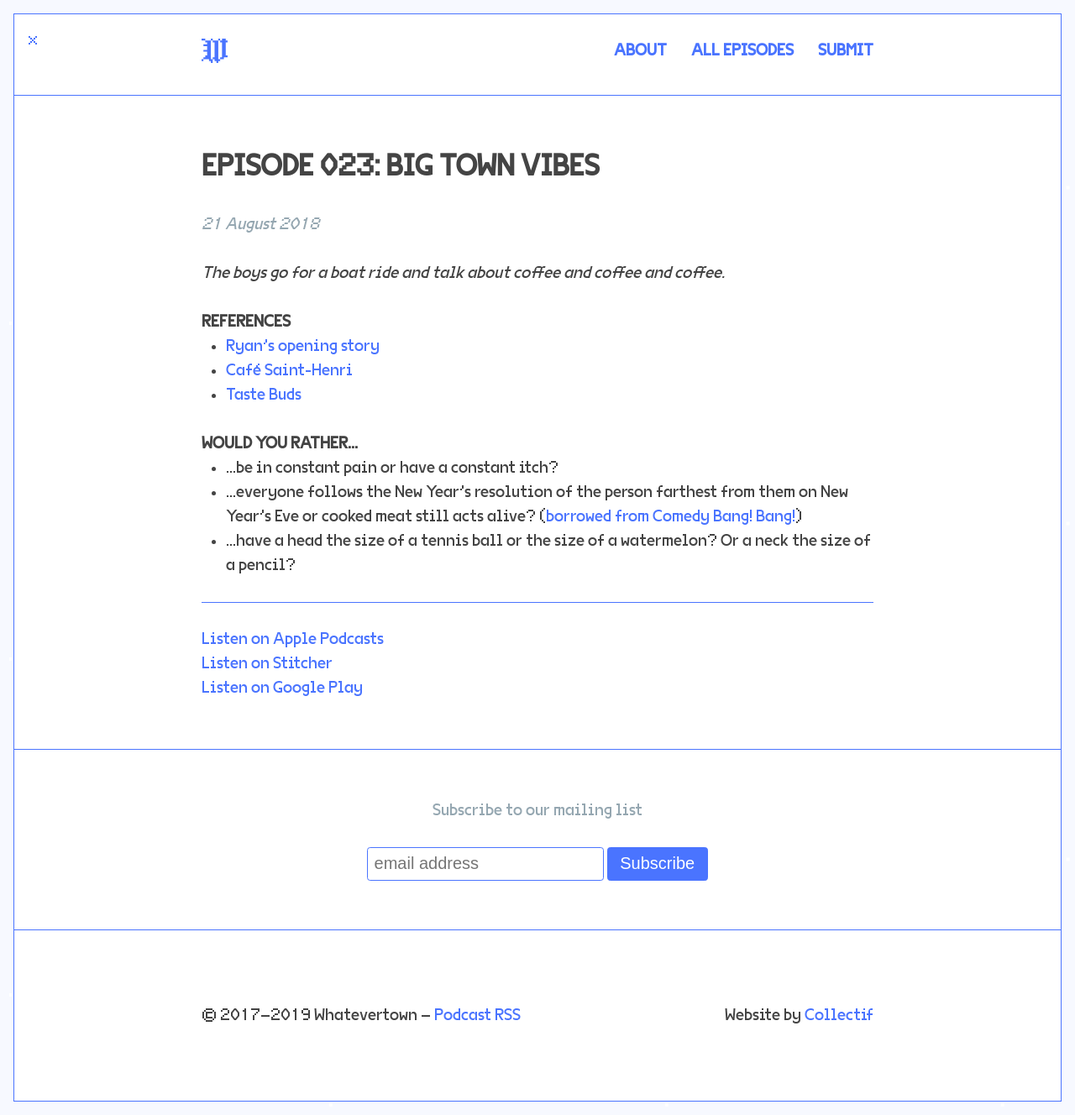
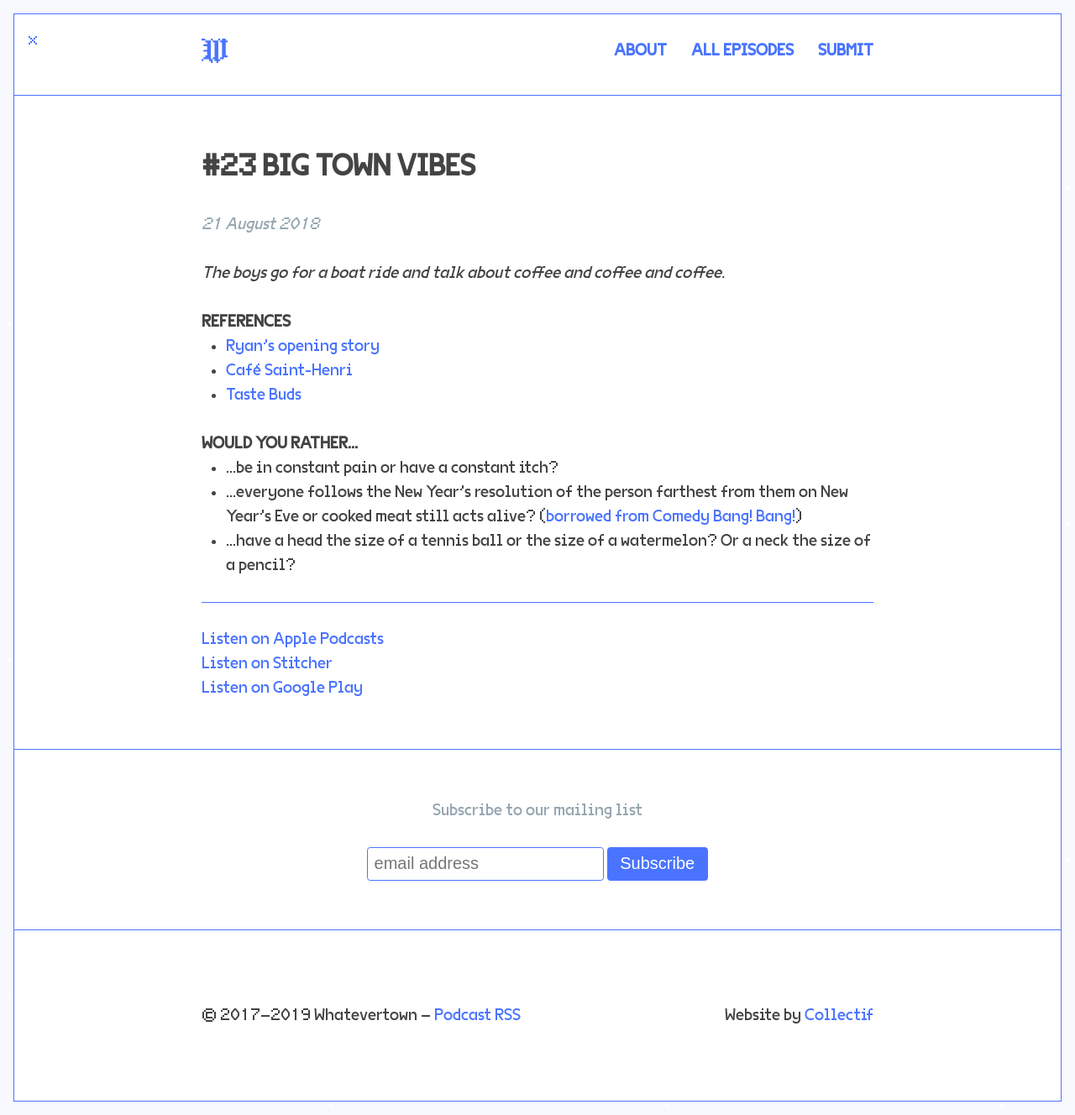
Before and after one commit to jondueck/whatevertown, a Jekyll site: the page built from _posts/2018-08-21-23.md, in a window 1280 px wide. Shown: the whole page at 84% size. Built offline with Jekyll 4.4.1, drawn with Linux system fonts in a browser that asks for light colours; some web fonts are replaced; our own code applies the rules of GitHub Pages for plain Markdown files; comment, search, counter and statistics services are not loaded.

Commit message:
Updated 23

```diff
--- a/_posts/2018-08-21-23.md
+++ b/_posts/2018-08-21-23.md
@@ -1,5 +1,5 @@
 ---
-title: 'Episode 023: Big Town Vibes'
+title: "#23 Big Town Vibes"
 date: 2018-08-21 08:30:00 -05:00
 permalink: "/episode/23/"
 author: Whatevertown
```
